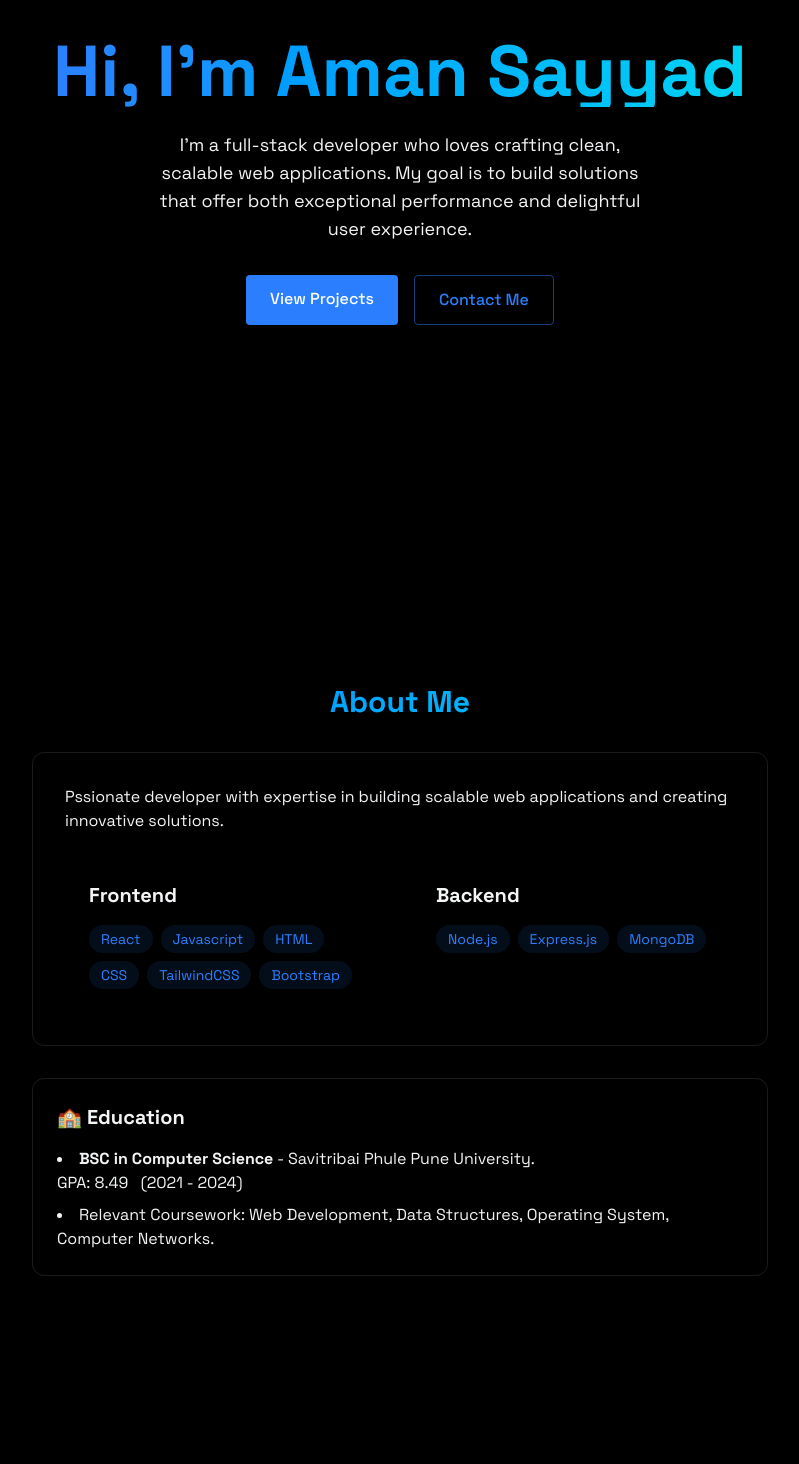
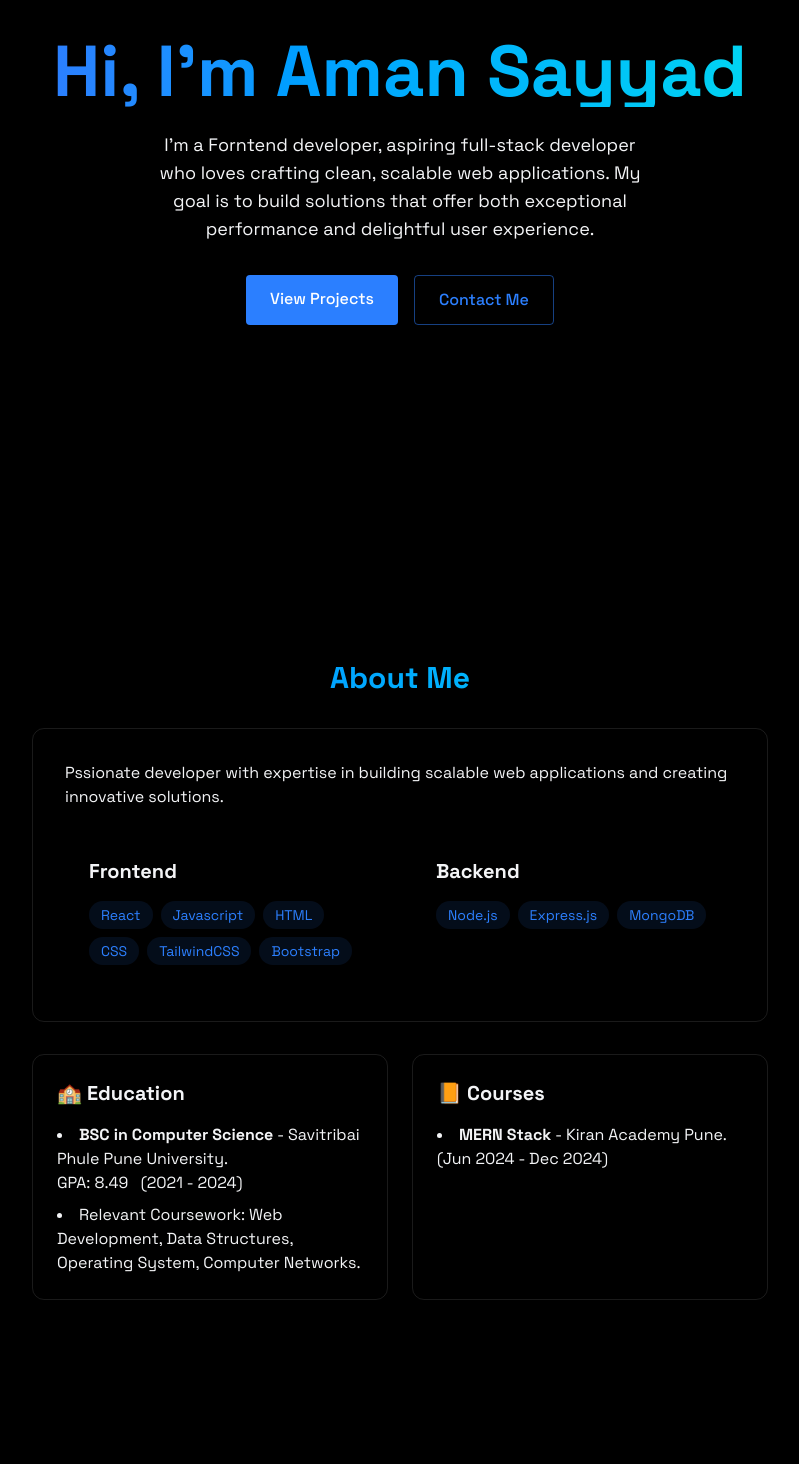
Before and after one commit to 111-amann/Aman_Sayyad-Portfolio, a React (Vite) app: page / in a window 1280 px wide. Shown: the part 220-1684 px from the top of the page, without its empty margins (240-1039 px from the left). Built offline with nearby package versions, Linux system fonts and the light colour scheme.

Commit message:
social links added

```diff
--- a/src/Components/Sections/About.jsx
+++ b/src/Components/Sections/About.jsx
@@ -60,7 +60,7 @@ function About() {
           </div>
         </div>
 
-        <div className="grid grid-cols-1 gap-6 mt-8">
+        <div className="grid grid-cols-1 md:grid-cols-2 gap-6 mt-8">
           <div className="p-6 rounded-xl border border-white/10 hover:-translate-y-1 transition-all">
             <h3 className="text-xl font-bold mb-4">🏫 Education</h3>
             <ul className="list-disc list-inside text-grey-300 space-y-2">
@@ -74,6 +74,15 @@ function About() {
               </li>
             </ul>
           </div>
+          <div className="p-6 rounded-xl border border-white/10 hover:-translate-y-1 transition-all">
+            <h3 className="text-xl font-bold mb-4">📙 Courses</h3>
+            <ul className="list-disc list-inside text-grey-300 space-y-2">
+              <li>
+                <strong>MERN Stack</strong> - Kiran Academy Pune.
+                <br /> (Jun 2024 - Dec 2024)
+              </li>
+            </ul>
+          </div>
         </div>
       </div></RevealOnScroll>
     </section>
--- a/src/Components/Sections/Contact.jsx
+++ b/src/Components/Sections/Contact.jsx
@@ -84,6 +84,36 @@ function Contact() {
             Send Message
           </button>
         </form>
+        <div className="mt-5 flex justify-center gap-3">
+          <a
+            href="https://github.com/111-amann"
+            target="_blank"
+            rel="noopener noreferrer"
+          >
+            <i className="ri-github-fill text-lg"></i>
+          </a>
+          <a
+            href="https://www.linkedin.com/in/aman-sayyad-5a8a322b0"
+            target="_blank"
+            rel="noopener noreferrer"
+          >
+            <i className="ri-linkedin-box-fill text-lg"></i>
+          </a>
+          <a
+            href="https://www.instagram.com/111_amann"
+            target="_blank"
+            rel="noopener noreferrer"
+          >
+            <i className="ri-instagram-line text-lg"></i>
+          </a>
+          <a
+            href="https://x.com/AmanSay35959827"
+            target="_blank"
+            rel="noopener noreferrer"
+          >
+            <i className="ri-twitter-x-line text-lg"></i>
+          </a>
+        </div>
       </RevealOnScroll>
     </section>
   );
--- a/src/Components/Sections/Home.jsx
+++ b/src/Components/Sections/Home.jsx
@@ -12,7 +12,7 @@ function Home() {
         <h1 className="text-5xl md:text-7xl font-bold mb-6 bg-gradient-to-r from-blue-500 to-cyan-400 bg-clip-text text-transparent leading-right">
           Hi, I'm Aman Sayyad
         </h1>
-        <p className="text-grey-400 text-lg mb-8 max-w-lg mx-auto">I'm a full-stack developer who loves crafting clean, scalable web applications. My goal is to build solutions that offer both exceptional performance and delightful user experience.</p>
+        <p className="text-grey-400 text-lg mb-8 max-w-lg mx-auto">I'm a Forntend developer, aspiring full-stack developer who loves crafting clean, scalable web applications. My goal is to build solutions that offer both exceptional performance and delightful user experience.</p>
         <div className="flex justify-center space-x-4">
             <a href="#projects" className="bg-blue-500 text-white py-3 px-6 rounded font-medium transition relative overflow-hidden hover:-translate-y-0.5 hover:shadow-[0_0_15px_rgba(59, 130, 246, 0.4)]">View Projects</a>
             <a href="#contact" className="border border-blue-500/50 text-blue-500 py-3 px-6 rounded font-medium transition-all duration-200 hover:-translate-y-0.5 hover:shadow-[0_0_15px_rgba(59, 130, 246, 0.2)] hover:bg-blue-500/10">Contact Me</a>
```
